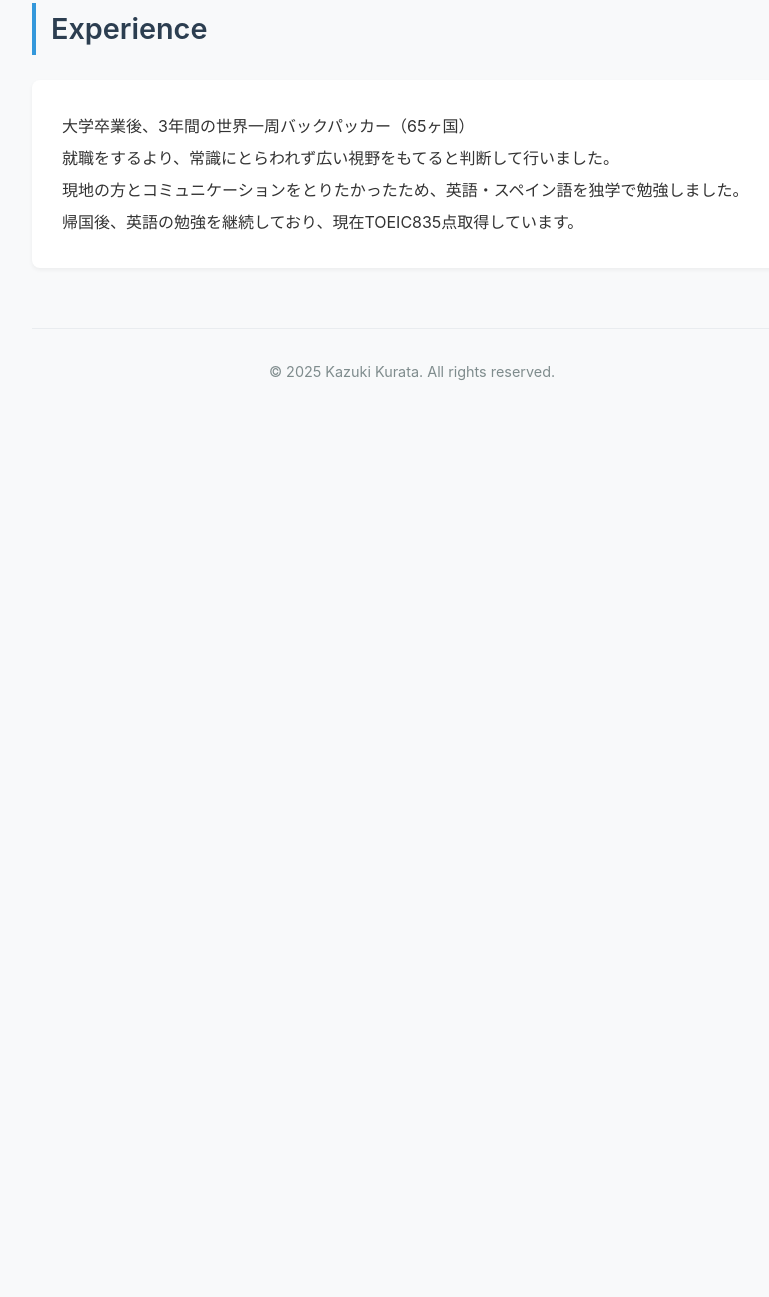
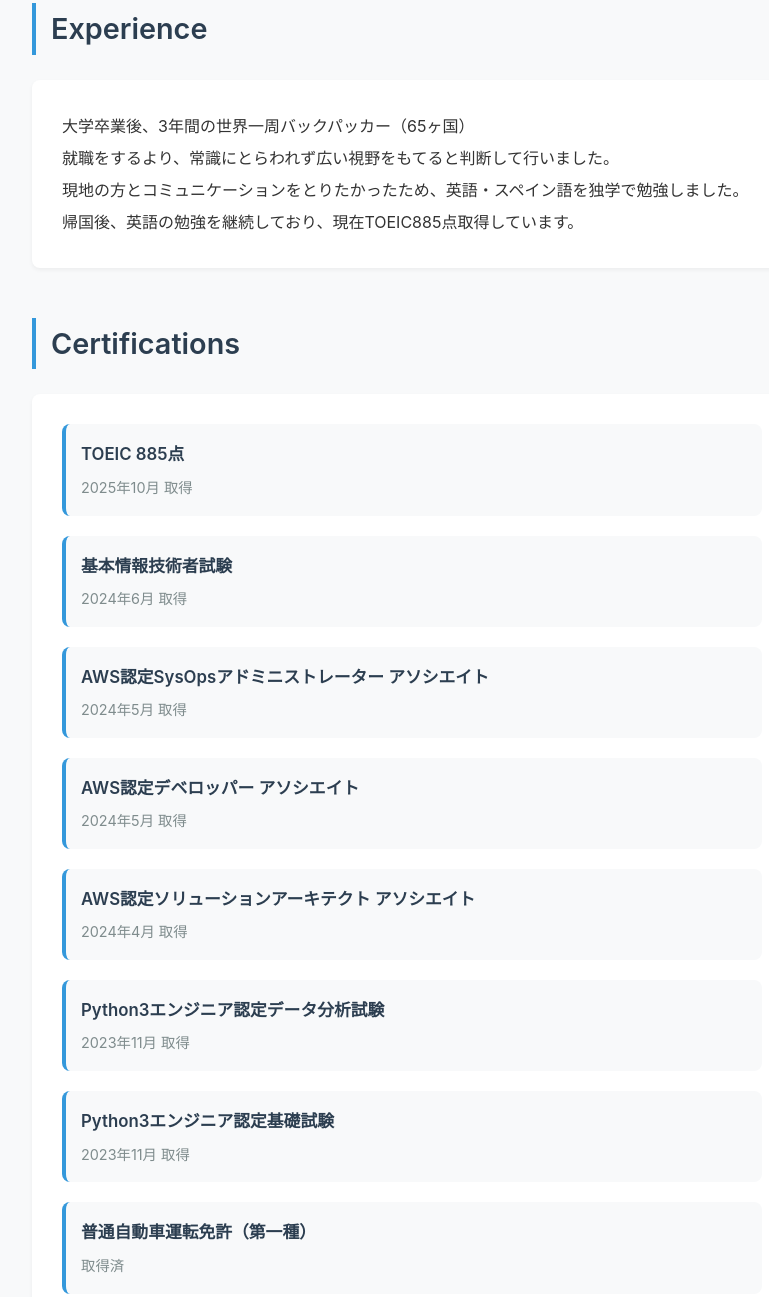
Before and after one commit to kazuki-nandemo/portfolio, a plain HTML site: page index.html in a window 1280 px wide. Shown: the part 1520-2817 px from the top of the page, without its empty margins (228-997 px from the left). Before the commit the page ends 1964 px from the top, so only its background shows below. Drawn offline with Linux system fonts and the light colour scheme.

Commit message:
Add certifications section and update TOEIC score

```diff
--- a/index.html
+++ b/index.html
@@ -139,6 +139,36 @@
             line-height: 2;
         }
 
+        .certification-list {
+            list-style: none;
+        }
+
+        .certification-item {
+            margin-bottom: 20px;
+            padding: 15px;
+            background-color: #f8f9fa;
+            border-radius: 8px;
+            border-left: 4px solid #3498db;
+            transition: all 0.3s;
+        }
+
+        .certification-item:hover {
+            background-color: #e9ecef;
+            transform: translateX(5px);
+        }
+
+        .certification-name {
+            font-weight: 600;
+            color: #2c3e50;
+            margin-bottom: 5px;
+            font-size: 1.05em;
+        }
+
+        .certification-date {
+            color: #7f8c8d;
+            font-size: 0.9em;
+        }
+
         footer {
             text-align: center;
             margin-top: 60px;
@@ -244,8 +274,48 @@
                     大学卒業後、3年間の世界一周バックパッカー（65ヶ国）<br>
                     就職をするより、常識にとらわれず広い視野をもてると判断して行いました。<br>
                     現地の方とコミュニケーションをとりたかったため、英語・スペイン語を独学で勉強しました。<br>
-                    帰国後、英語の勉強を継続しており、現在TOEIC835点取得しています。
+                    帰国後、英語の勉強を継続しており、現在TOEIC885点取得しています。
                 </div>
+            </div>
+        </section>
+
+        <section>
+            <h2>Certifications</h2>
+            <div class="content">
+                <ul class="certification-list">
+                    <li class="certification-item">
+                        <div class="certification-name">TOEIC 885点</div>
+                        <div class="certification-date">2025年10月 取得</div>
+                    </li>
+                    <li class="certification-item">
+                        <div class="certification-name">基本情報技術者試験</div>
+                        <div class="certification-date">2024年6月 取得</div>
+                    </li>
+                    <li class="certification-item">
+                        <div class="certification-name">AWS認定SysOpsアドミニストレーター アソシエイト</div>
+                        <div class="certification-date">2024年5月 取得</div>
+                    </li>
+                    <li class="certification-item">
+                        <div class="certification-name">AWS認定デベロッパー アソシエイト</div>
+                        <div class="certification-date">2024年5月 取得</div>
+                    </li>
+                    <li class="certification-item">
+                        <div class="certification-name">AWS認定ソリューションアーキテクト アソシエイト</div>
+                        <div class="certification-date">2024年4月 取得</div>
+                    </li>
+                    <li class="certification-item">
+                        <div class="certification-name">Python3エンジニア認定データ分析試験</div>
+                        <div class="certification-date">2023年11月 取得</div>
+                    </li>
+                    <li class="certification-item">
+                        <div class="certification-name">Python3エンジニア認定基礎試験</div>
+                        <div class="certification-date">2023年11月 取得</div>
+                    </li>
+                    <li class="certification-item">
+                        <div class="certification-name">普通自動車運転免許（第一種）</div>
+                        <div class="certification-date">取得済</div>
+                    </li>
+                </ul>
             </div>
         </section>
 
```
